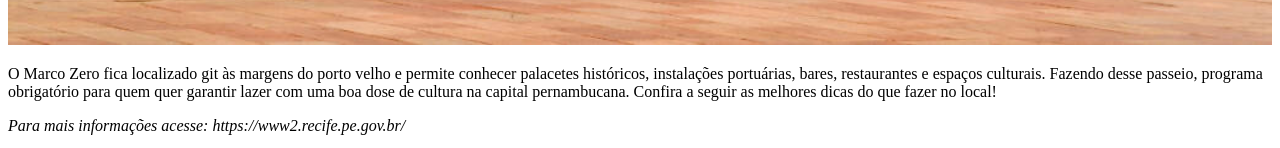
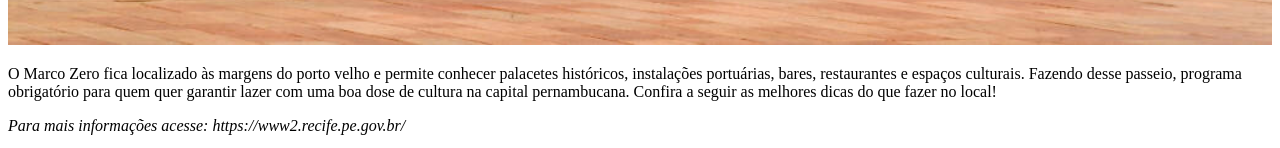
Before and after one commit to jscoding40/Desenvolvimento3_MarcoZero, a plain HTML site: page index.html in a window 1280 px wide. Shown: the part 4637-4785 px from the top of the page. Drawn offline with Linux system fonts and the light colour scheme.

Commit message:
Arquivo README.md e index.html alterados

```diff
--- a/index.html
+++ b/index.html
@@ -23,7 +23,7 @@
             <p>O Marco Zero no Recife Antigo é o lugar de referência onde a cidade nasceu e todas as medidas oficiais de distâncias rodoviárias usam como ponto de partida. Pode-se dizer que ele se situa no centro histórico da cidade por ser a parte onde se iniciou o povoamento da capital pernambucana.<br></p>
             <img src="imagens\mztop.jpg"  width="100%" height="60%" title = "Imagens contendo pessoas posando para foto em frente ao nome da cidade Recife situado no Marco zero"alt = "Imagens contendo pessoas posando para foto em frente ao nome da cidade Recife situado no Marco zero">
 
-            <p>O Marco Zero fica localizado git às margens do porto velho e permite conhecer palacetes históricos, instalações portuárias, bares, restaurantes e espaços culturais. Fazendo desse passeio, programa obrigatório para quem quer garantir lazer com uma boa dose de cultura na capital pernambucana. Confira a seguir as melhores dicas do que fazer no local!<br></p>
+            <p>O Marco Zero fica localizado às margens do porto velho e permite conhecer palacetes históricos, instalações portuárias, bares, restaurantes e espaços culturais. Fazendo desse passeio, programa obrigatório para quem quer garantir lazer com uma boa dose de cultura na capital pernambucana. Confira a seguir as melhores dicas do que fazer no local!<br></p>
 
     </main>
 
```
Also changed, not shown: 1 other file.
